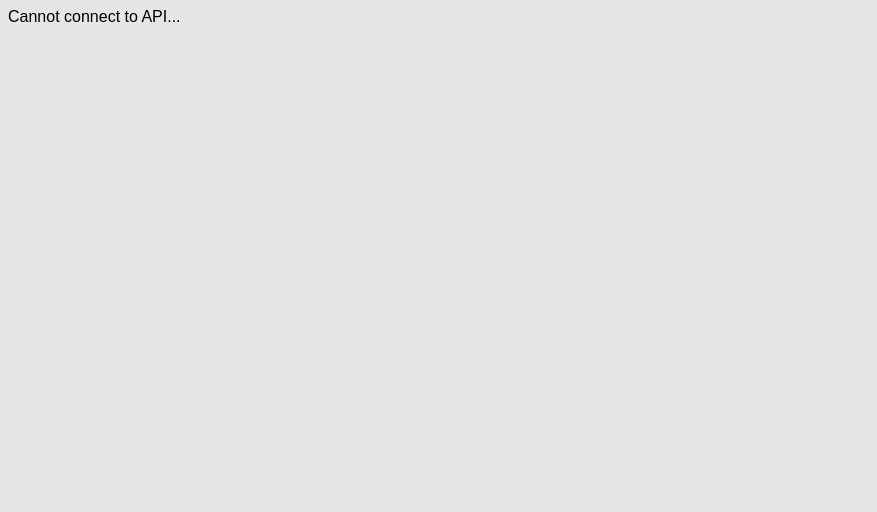
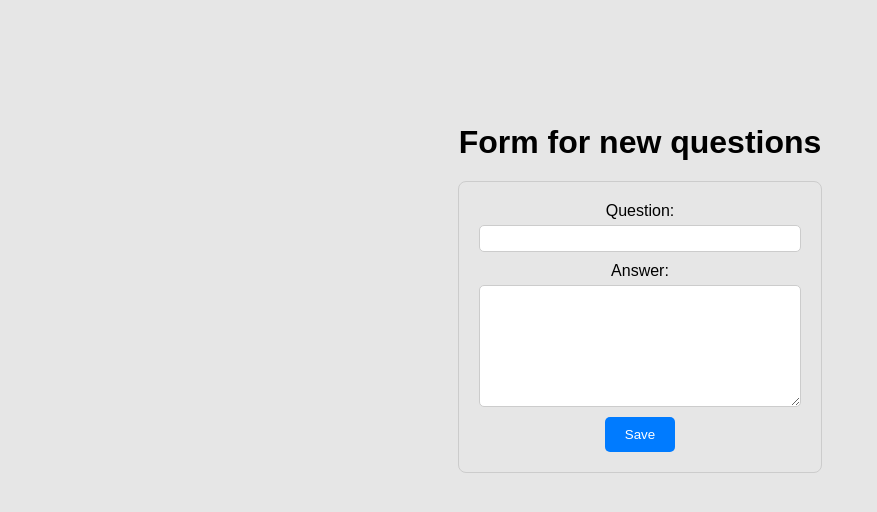
Before and after one commit to kstarmach/int-n-view, a React (Create React App) app in the folder frontend/: page / in a window 1280 px wide. Shown: the top 512 px of the page, without its empty margins (0-877 px from the left). Built offline with nearby package versions, Linux system fonts and the light colour scheme; no server answers.

Commit message:
Basic questinon form

```diff
--- a/frontend/package.json
+++ b/frontend/package.json
@@ -10,6 +10,7 @@
     "react": "^18.2.0",
     "react-dom": "^18.2.0",
     "react-markdown": "^8.0.7",
+    "react-router-dom": "^6.14.2",
     "react-scripts": "5.0.1",
     "web-vitals": "^3.4.0"
   },
--- a/frontend/src/App.css
+++ b/frontend/src/App.css
@@ -18,8 +18,6 @@
     justify-content: center;
 }
 
-
-
 .question {
     border-bottom: 2px black solid;
     margin: 3px;
@@ -37,11 +35,9 @@
     border-radius: 10px;
     box-shadow: 0 6px 8px rgba(0, 0, 0, 0.25);
     font-size: large;
-    padding: 0 25px 0 25px ;
+    padding: 0 25px 0 25px;
     max-width: 75vh;
 }
-
-
 
 .button-group {
     display: flex;
--- a/frontend/src/App.js
+++ b/frontend/src/App.js
@@ -1,5 +1,7 @@
 import './App.css'
 import { useEffect, useState, useCallback } from "react";
+import { BrowserRouter, Route, Switch } from 'react-router-dom';
+import NewQuestionForm from './pages/NewQuestionForm'
 import AnswerCard from './components/AnswerCard';
 import ButtonGroup from './components/ButtonGroup';
 import QuestionCard from './components/QuestionCard';
@@ -33,10 +35,6 @@
     fetchData();
   }, [getRandomQuestion]);
 
-
-
-
-
   const nextQuestion = () => {
     setShowAnswer(false);
     getRandomQuestion(questions);
@@ -53,7 +51,14 @@
       </div>
     );
   }
-  return (<div>Cannot connect to API...</div>)
+
+  return (
+    <div className="container">
+      <div className='block'>
+        <NewQuestionForm />
+      </div>
+    </div>
+  )
 }
 
 export default App;
--- /dev/null
+++ b/frontend/src/pages/NewQuestionForm.jsx
@@ -0,0 +1,78 @@
+import React from 'react';
+
+const NewQuestionForm = () => {
+  return (
+    <div style={containerStyle}>
+      <h1 style={headingStyle}>Form for new questions</h1>
+      <div style={questionContainerStyle}>
+        <div style={questionStyle}>
+          <label style={labelStyle}>Question:</label>
+          <input style={inputStyle} type="text" />
+        </div>
+        <div style={questionStyle}>
+          <label style={labelStyle}>Answer:</label>
+          <textarea style={textareaStyle} />
+        </div>
+        <button style={submitButtonStyle} type="submit">
+          Save
+        </button>
+      </div>
+    </div>
+  );
+};
+
+const containerStyle = {
+  display: 'flex',
+  flexDirection: 'column',
+  alignItems: 'center',
+};
+
+const headingStyle = {
+  marginBottom: '20px',
+};
+
+const questionContainerStyle = {
+  border: '1px solid #ccc',
+  borderRadius: '8px',
+  padding: '20px',
+  display: 'flex',
+  flexDirection: 'column',
+  alignItems: 'center',
+};
+
+const questionStyle = {
+  display: 'flex',
+  flexDirection: 'column',
+  alignItems: 'center',
+  marginBottom: '10px',
+};
+
+const labelStyle = {
+  marginBottom: '5px',
+};
+
+const inputStyle = {
+  padding: '5px 10px',
+  borderRadius: '5px',
+  border: '1px solid #ccc',
+  width: '300px',
+};
+
+const textareaStyle = {
+  padding: '10px',
+  borderRadius: '5px',
+  border: '1px solid #ccc',
+  width: '300px',
+  height: '100px',
+};
+
+const submitButtonStyle = {
+  padding: '10px 20px',
+  borderRadius: '5px',
+  backgroundColor: '#007BFF',
+  color: '#fff',
+  border: 'none',
+  cursor: 'pointer',
+};
+
+export default NewQuestionForm;
```
Also changed, not shown: 1 other file (tests, documents, lock files or other folders).
